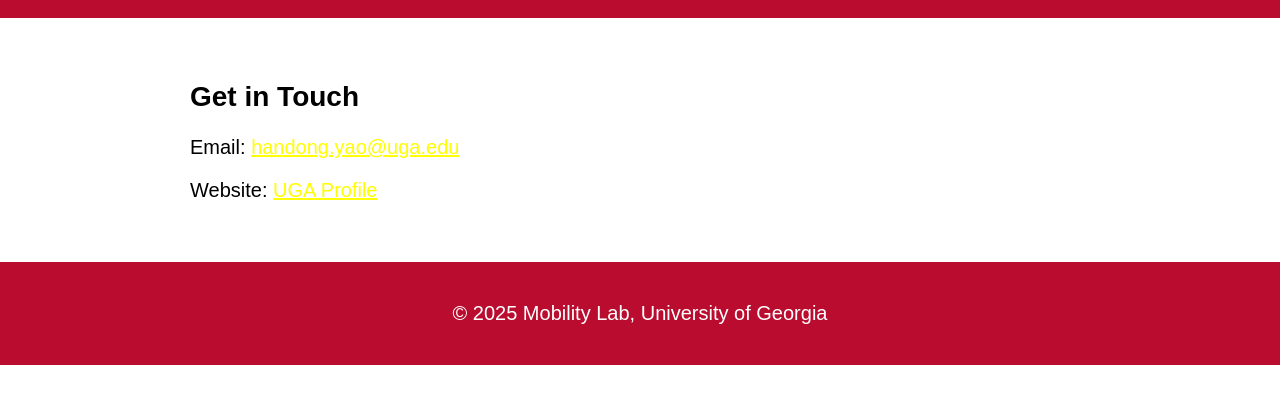
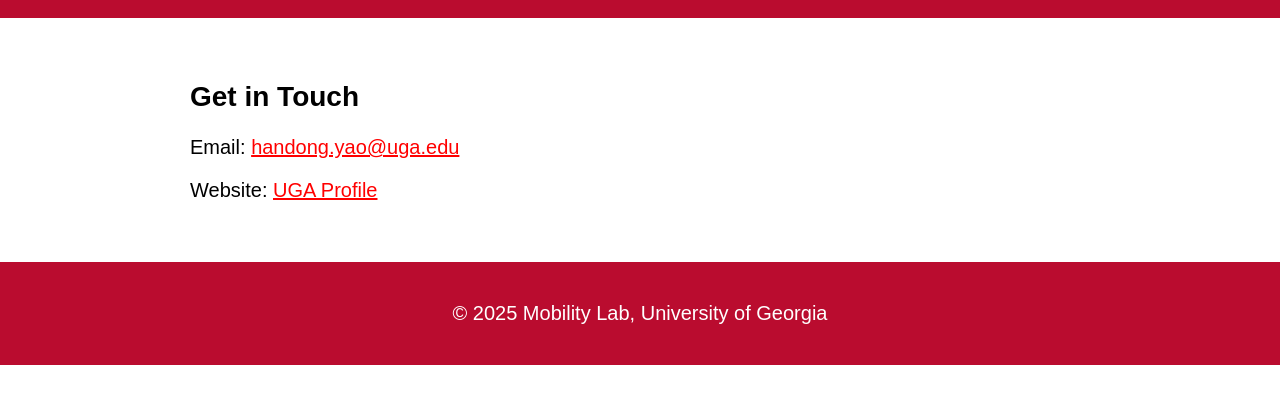
Before and after one commit to yaohandong/MobilityLab, a plain HTML site: page contact.html in a window 1280 px wide. Shown: the part 120-524 px from the top of the page. Drawn offline with Linux system fonts and the light colour scheme.

Commit message:
Update contact.html

```diff
--- a/contact.html
+++ b/contact.html
@@ -30,8 +30,8 @@ p, li { font-size: 20px; }
 
     <section>
         <h2>Get in Touch</h2>
-        <p>Email: <a href="mailto:handong.yao@uga.edu" style="color:yellow;">handong.yao@uga.edu</a></p>
-        <p>Website: <a href="https://engineering.uga.edu/team_member/handong-yao/" style="color:yellow;">UGA Profile</a></p>
+        <p>Email: <a href="mailto:handong.yao@uga.edu" style="color:red;">handong.yao@uga.edu</a></p>
+        <p>Website: <a href="https://engineering.uga.edu/team_member/handong-yao/" style="color:red;">UGA Profile</a></p>
     </section>
 
     <footer>
```
